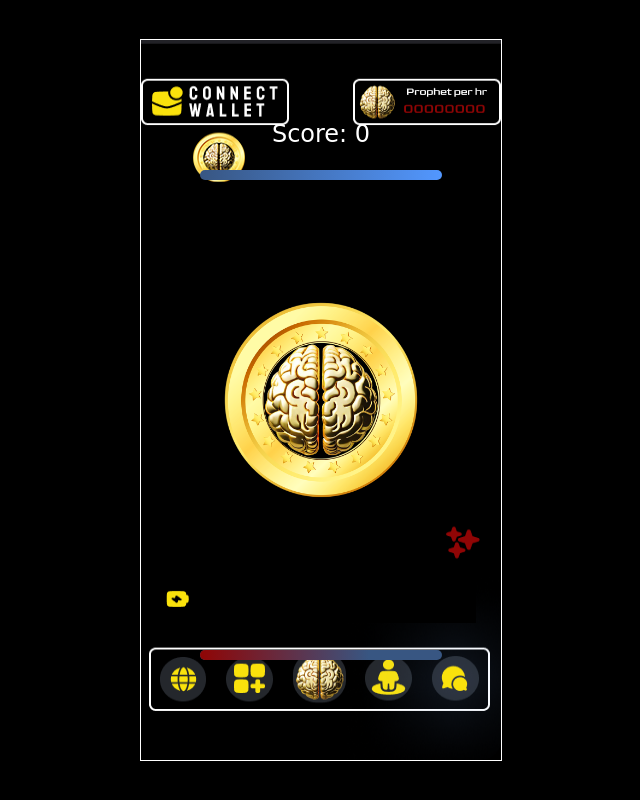
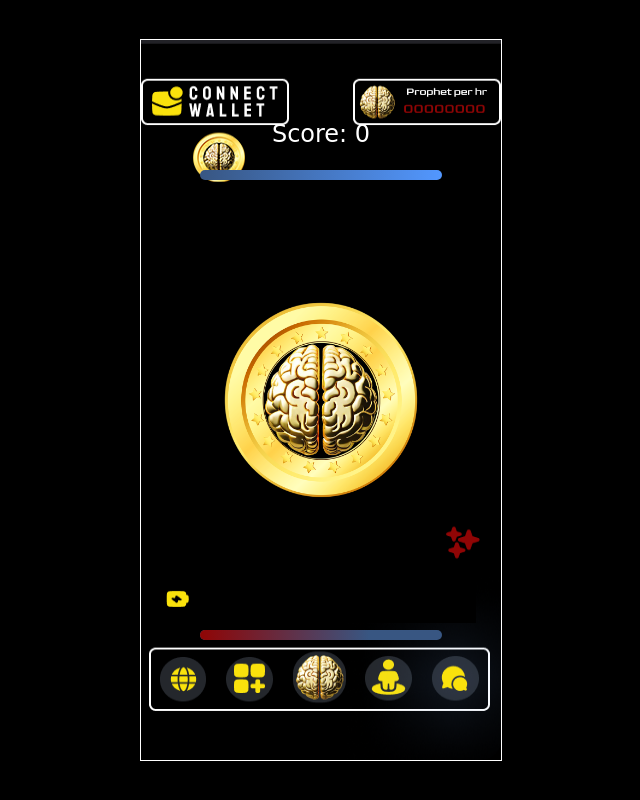
Before and after one commit to BrainCoinGame/test.io, a plain HTML site: page index.html in a window 1280 px wide. Shown: the whole page, without its empty margins (319-959 px from the left). Drawn offline with Linux system fonts and the light colour scheme; a web font is replaced by a local one.

Commit message:
Update index.html

```diff
--- a/index.html
+++ b/index.html
@@ -44,7 +44,7 @@
             transform: translateX(-50%);
         }
         #reverse-progress {
-            bottom: 140px;
+            bottom: 160px;
             left: 50%;
             transform: translateX(-50%);
         }
```
